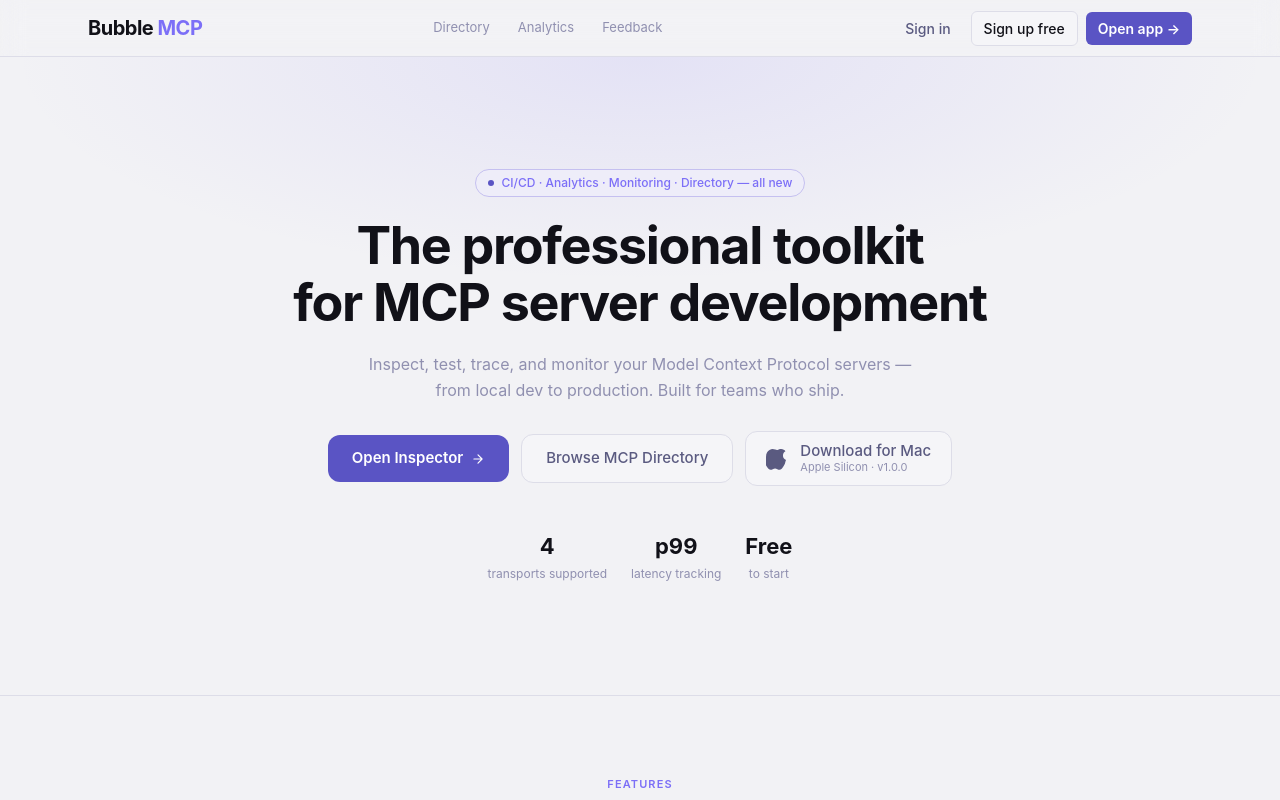
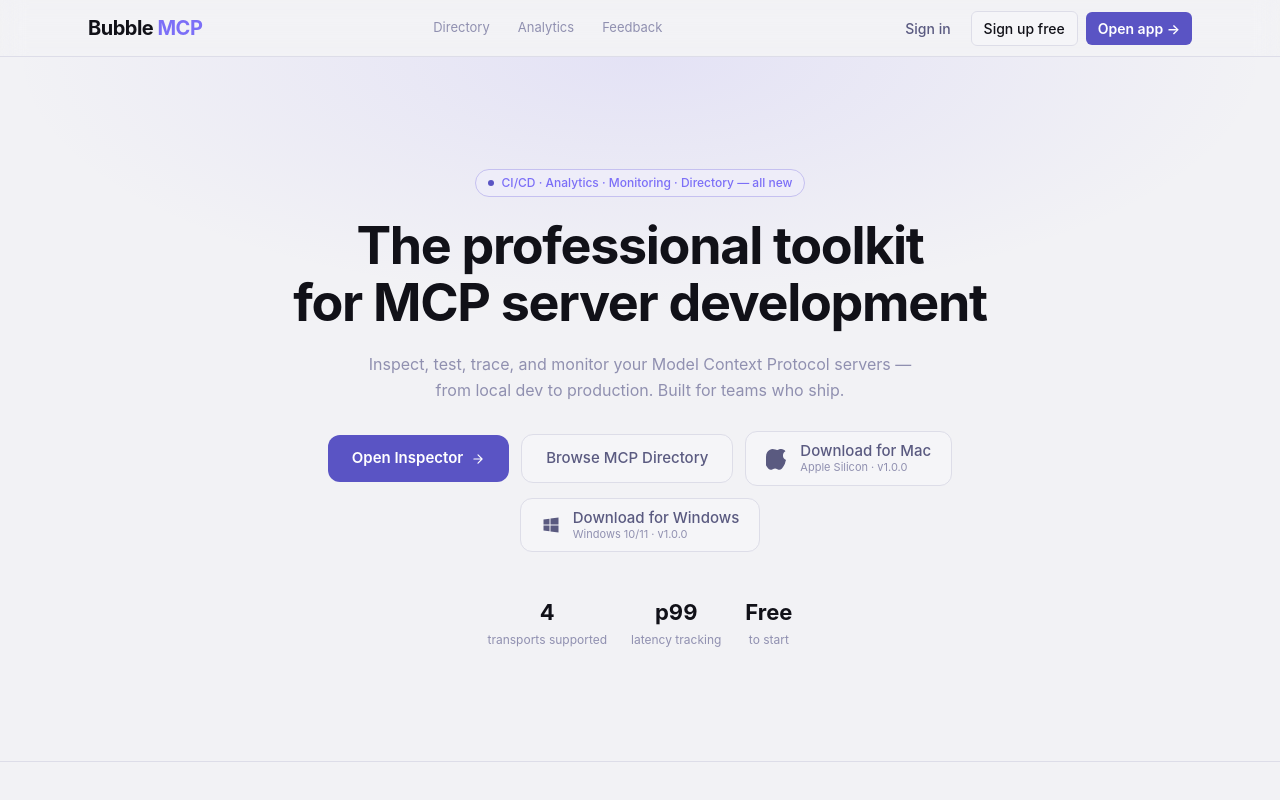
Before and after one commit to wozaisuzhou/mcp-devtool-next, a Next.js app: page / in a window 1280 px wide. Shown: the top 800 px of the page. Built offline with nearby package versions, Linux system fonts and the light colour scheme.

Commit message:
add windows download

```diff
--- a/src/app/page.tsx
+++ b/src/app/page.tsx
@@ -279,6 +279,16 @@
               <span className="flex flex-col items-start leading-tight">
                 <span className="text-[15px] font-medium">Download for Mac</span>
                 <span className="text-[11px] text-[var(--c-text-3)] group-hover:text-[var(--c-text-2)]">Apple Silicon · v1.0.0</span>
+              </span>
+            </a>
+            <a href="https://dusyyu9jj2i4zwio.public.blob.vercel-storage.com/Bubble%20MCP%20Setup%201.0.0.zip" download
+              className="group px-5 py-2.5 rounded-lg bg-[var(--c-bg-2)] text-[var(--c-text-2)] border border-[var(--c-border)] hover:bg-[var(--c-bg-3)] hover:text-[var(--c-text)] transition-colors flex items-center gap-3">
+              <svg width="20" height="20" viewBox="0 0 24 24" fill="currentColor" className="shrink-0">
+                <path d="M3 5.5L10.2 4.5V11.4H3V5.5ZM10.2 12.6V19.5L3 18.5V12.6H10.2ZM11.4 4.3L21 3V11.4H11.4V4.3ZM21 12.6V21L11.4 19.7V12.6H21Z"/>
+              </svg>
+              <span className="flex flex-col items-start leading-tight">
+                <span className="text-[15px] font-medium">Download for Windows</span>
+                <span className="text-[11px] text-[var(--c-text-3)] group-hover:text-[var(--c-text-2)]">Windows 10/11 · v1.0.0</span>
               </span>
             </a>
           </div>
```
